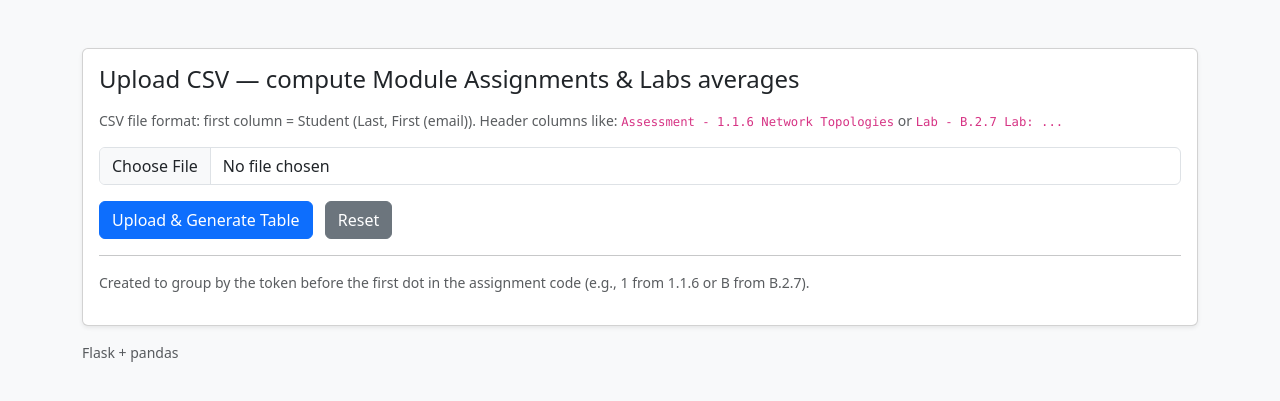
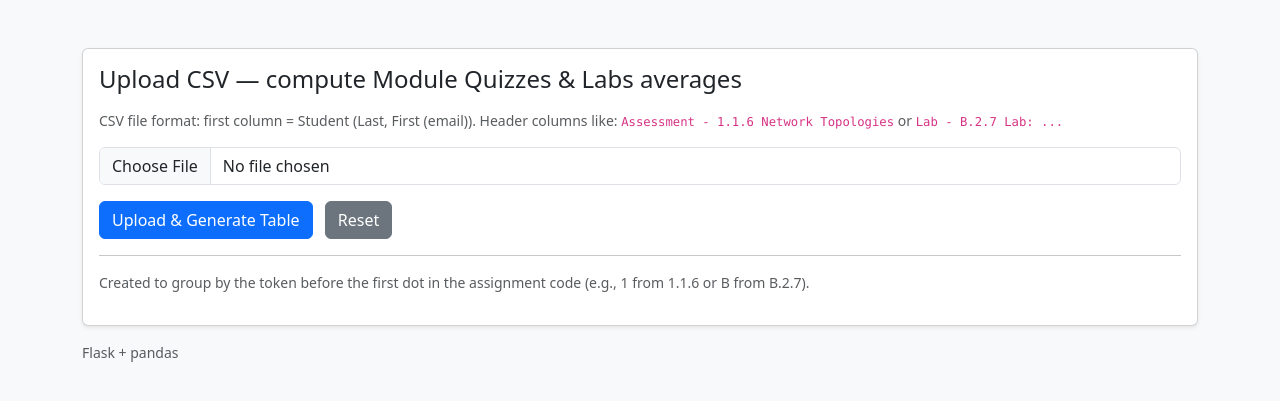
Before and after one commit to sean-perryman/testout-grader, a Flask app: page / in a window 1280 px wide. Shown: the top 401 px of the page. Run offline with Flask 2, Linux system fonts and the light colour scheme.

Commit message:
Rename Assignments to Quizzes and strip emails from student names
Co-Authored-By: Claude Opus 4.6 <noreply@anthropic.com>

```diff
--- a/app.py
+++ b/app.py
@@ -119,7 +119,7 @@ def index():
         # Build output rows
         output_rows = []
         for idx, row in numeric_df.iterrows():
-            student = row[student_col]
+            student = re.sub(r'\s*\(.*?\)\s*$', '', str(row[student_col])).strip()
             out_row = {'Student': student}
             for module, lists in module_cols.items():
                 # assignments average
@@ -137,7 +137,7 @@ def index():
                 else:
                     l_mean = float('nan')
                 # format with percent sign if not NaN, else blank
-                out_row[f'Module {module} Assignments'] = f"{a_mean:.2f}%" if pd.notna(a_mean) else ''
+                out_row[f'Module {module} Quizzes'] = f"{a_mean:.2f}%" if pd.notna(a_mean) else ''
                 out_row[f'Module {module} Labs'] = f"{l_mean:.2f}%" if pd.notna(l_mean) else ''
             output_rows.append(out_row)
 
@@ -149,7 +149,7 @@ def index():
 
         # First: all assignments
         for module in module_cols.keys():
-            table_columns.append(f'Module {module} Assignments')
+            table_columns.append(f'Module {module} Quizzes')
 
         # Second: all labs
         for module in module_cols.keys():
--- a/templates/index.html
+++ b/templates/index.html
@@ -10,7 +10,7 @@
     <div class="container py-5">
       <div class="card shadow-sm">
         <div class="card-body">
-          <h1 class="h4 mb-3">Upload CSV — compute Module Assignments & Labs averages</h1>
+          <h1 class="h4 mb-3">Upload CSV — compute Module Quizzes & Labs averages</h1>
           <p class="small text-muted">
             CSV file format: first column = Student (Last, First (email)). Header columns like:
             <code>Assessment - 1.1.6 Network Topologies</code> or
```
